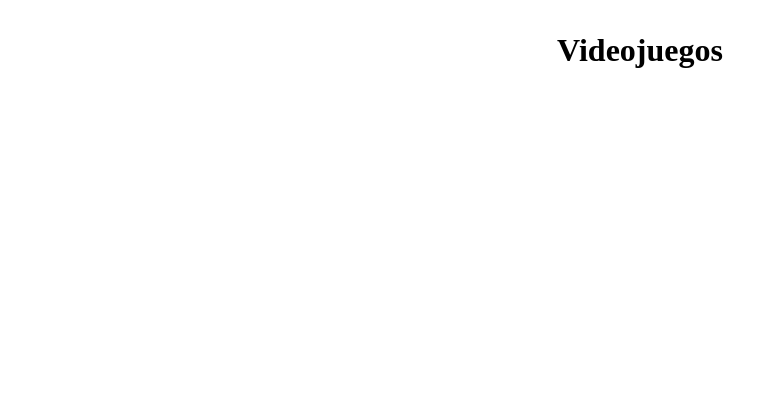
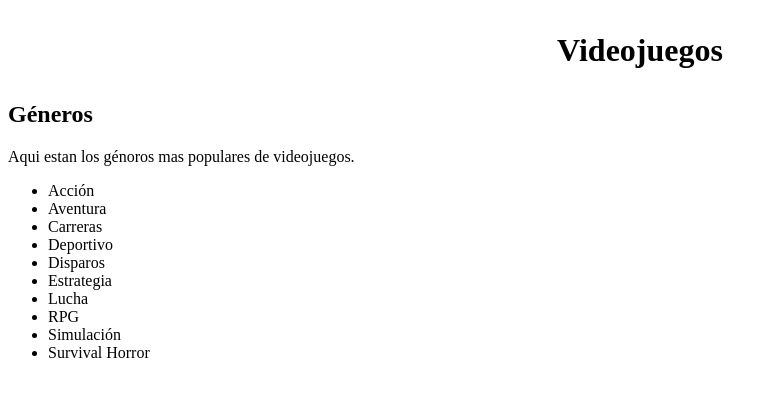
Before and after one commit to GabVendetta/smx, a plain HTML site: page index.html in a window 1280 px wide. Shown: the whole page, without its empty margins (0-776 px from the left). Drawn offline with Linux system fonts and the light colour scheme.

Commit message:
Géneros

```diff
--- a/index.html
+++ b/index.html
@@ -8,6 +8,21 @@
 </head>
 <body>
     <h1><p style="text-align:center">Videojuegos</p></h1>
+<h2>Géneros</h2>
+<p>Aqui estan los génoros mas populares de videojuegos.
+    <ul>
+        <li>Acción</li>
+        <li>Aventura</li>
+        <li>Carreras</li>
+        <li>Deportivo</li>
+        <li>Disparos</li>
+        <li>Estrategia</li>
+        <li>Lucha</li>
+        <li>RPG</li>
+        <li>Simulación</li>
+        <li>Survival Horror</li>
 
+    </ul>
+</p>
 </body>
 </html>
```
